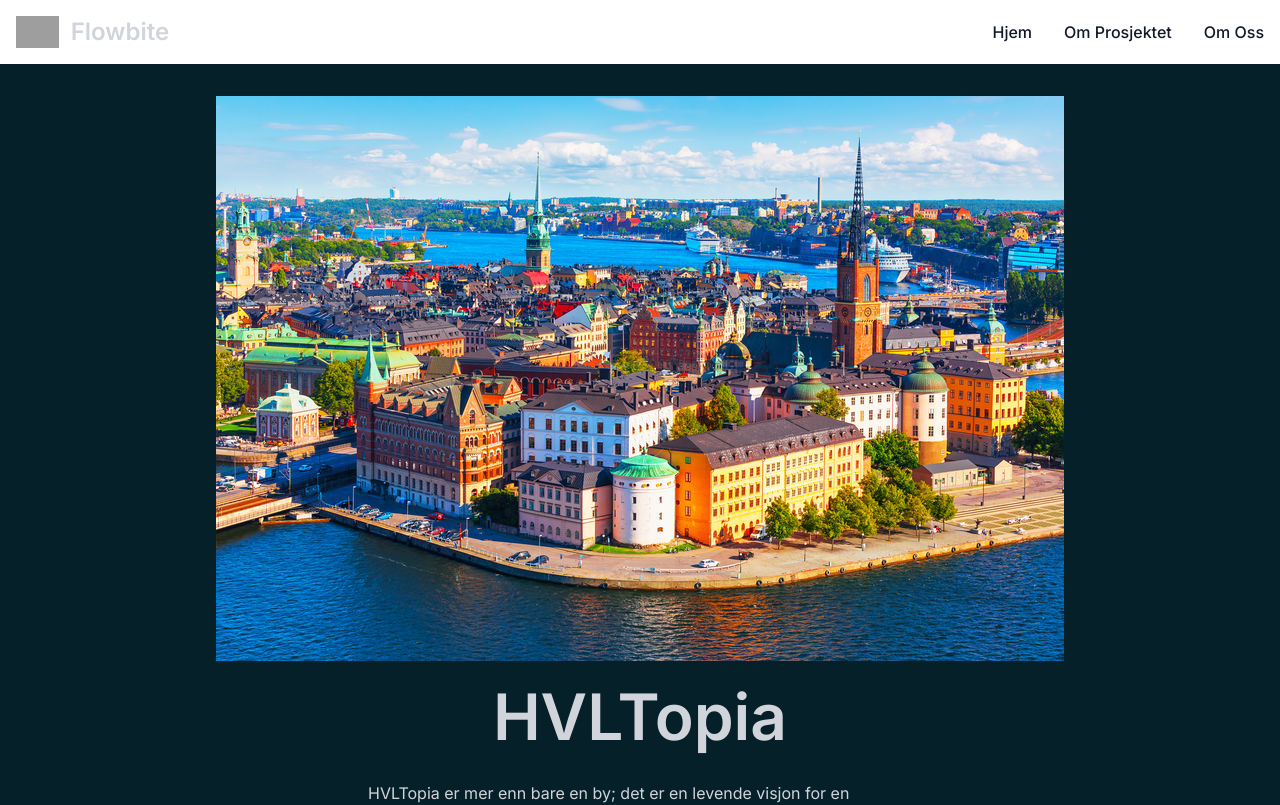
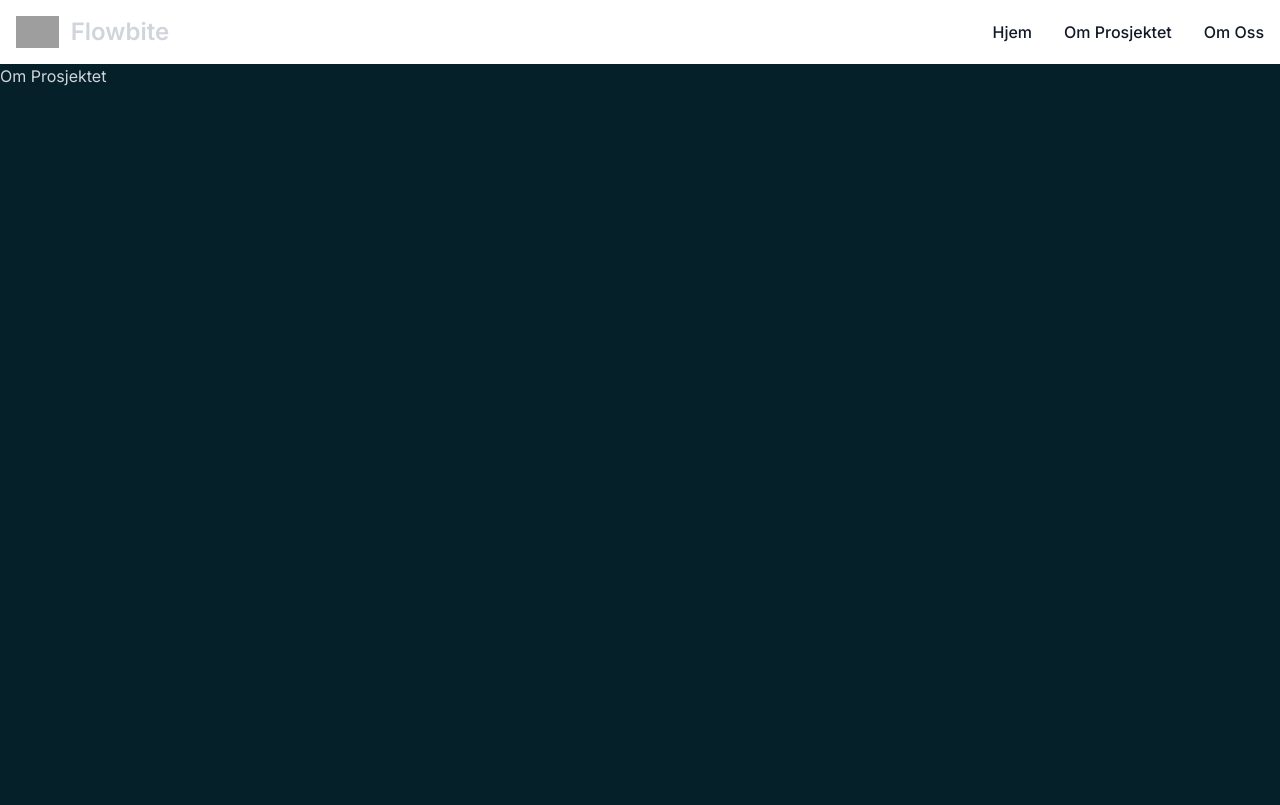
Before and after one commit to tjommilaskus/MiljobyGR17, a Next.js app: page /OmProsjektet in a window 1280 px wide. Shown: the top 805 px of the page. Built offline with nearby package versions, Linux system fonts and the light colour scheme; grey boxes are pictures that could not be loaded.

Commit message:
endret navbar og la til omprosjektet side

```diff
--- a/app/Navbar.tsx
+++ b/app/Navbar.tsx
@@ -6,10 +6,7 @@ export function Navbar() {
   return (
     <nav className="bg-white border-gray-200 dark:bg-gray-900">
       <div className="max-w-screen-xl flex flex-wrap items-center justify-between mx-auto p-4">
-        <a
-          href="https://flowbite.com/"
-          className="flex items-center space-x-3 rtl:space-x-reverse"
-        >
+        <a href="/" className="flex items-center space-x-3 rtl:space-x-reverse">
           <img
             src="https://flowbite.com/docs/images/logo.svg"
             className="h-8"
--- a/app/OmProsjektet/page.tsx
+++ b/app/OmProsjektet/page.tsx
@@ -6,8 +6,7 @@ export default function Home() {
   return (
     <div>
       <Navbar />
-      <FremsideBilde />
-      <Hovedside />
+      <h1>Om Prosjektet</h1>
     </div>
   );
 }
```
